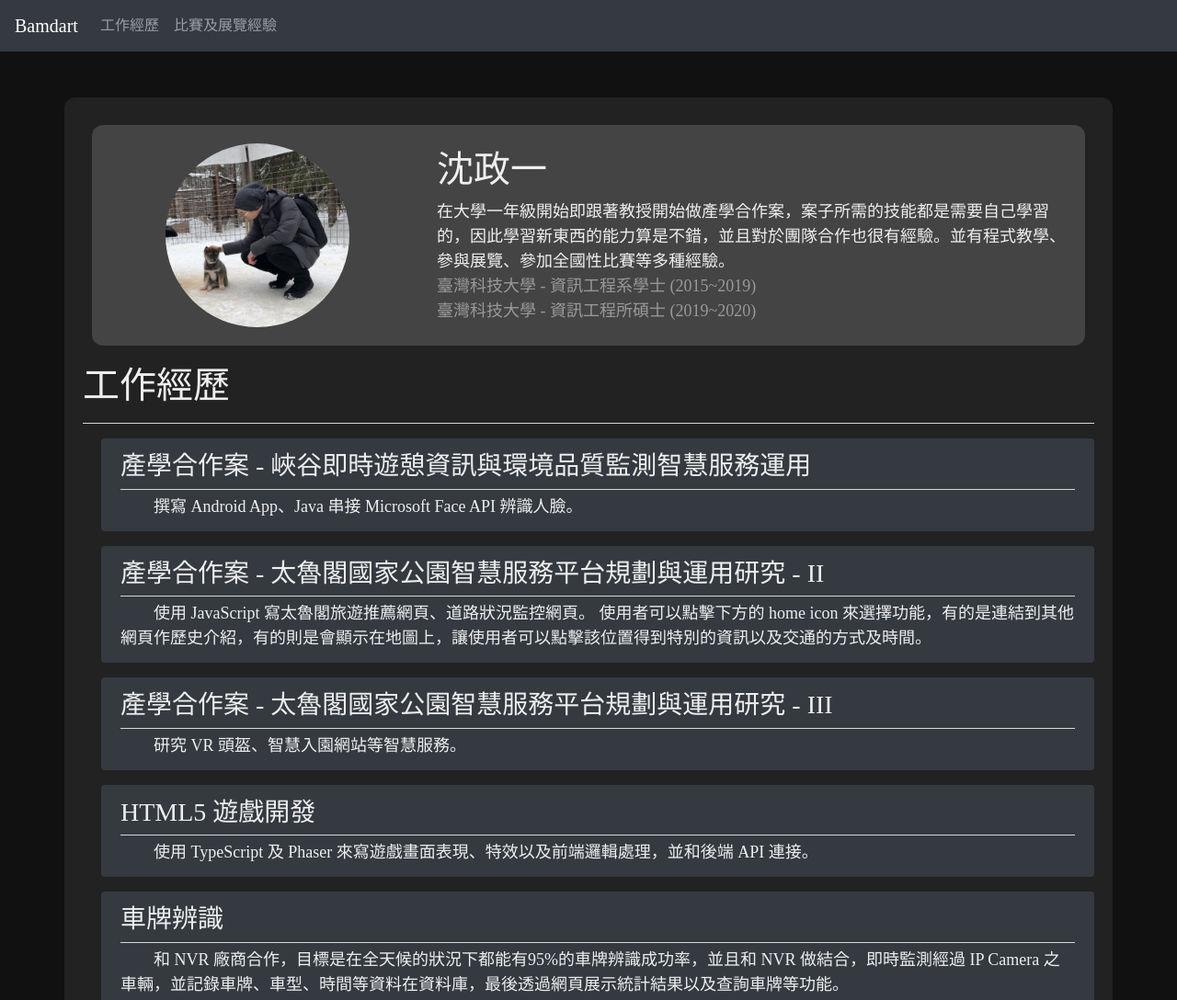
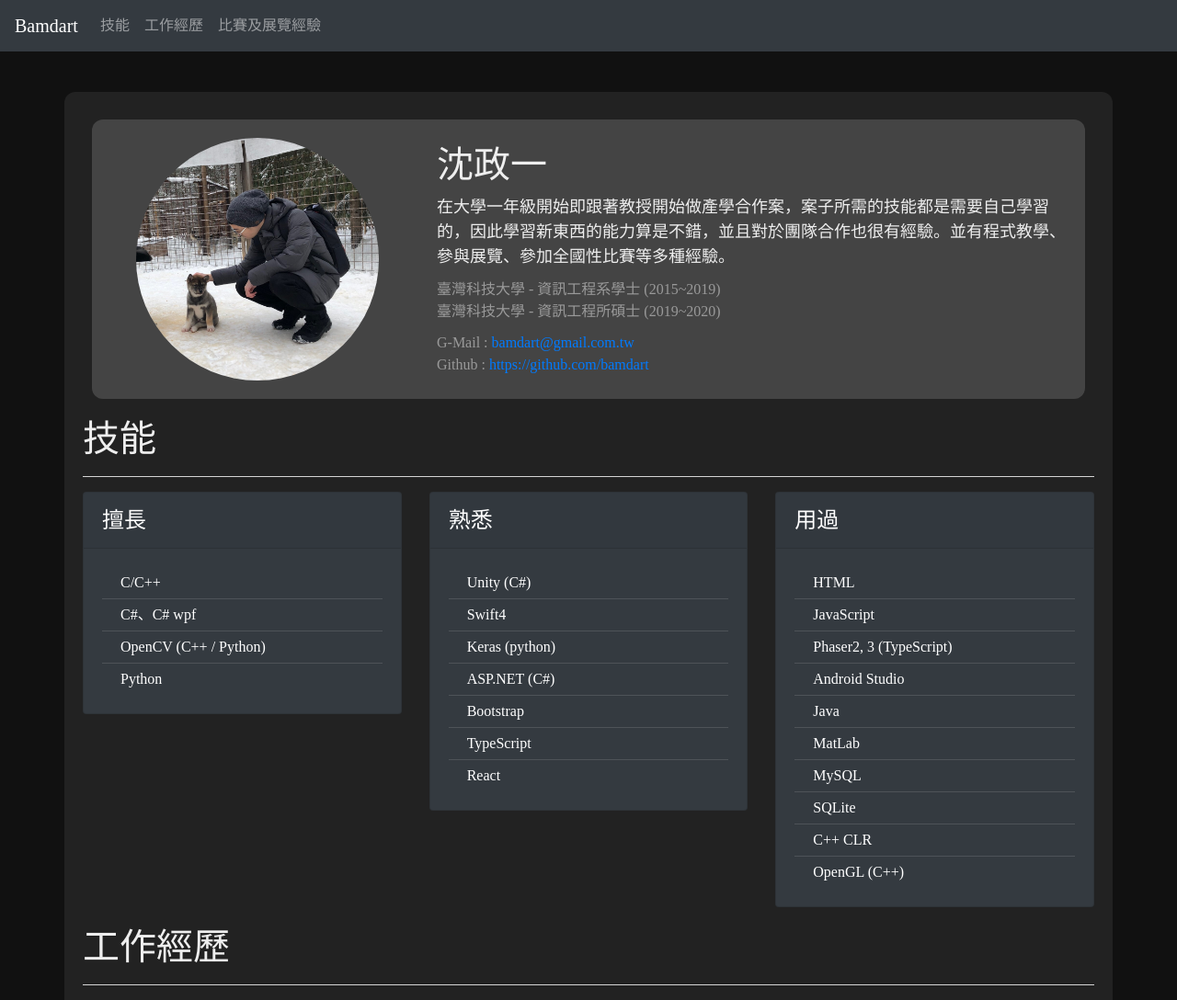
Before and after one commit to bamdart/bamdart.github.io, a plain HTML site: page index.html in a window 1280 px wide. Shown: the top 1088 px of the page at 92% size. Drawn offline with nearby package versions, Linux system fonts and the light colour scheme.

Commit message:
update web info

```diff
--- a/index.html
+++ b/index.html
@@ -18,6 +18,11 @@
     hr {
       background-color:#EEEEEE;
     }
+    .list-group-item {
+      padding-top:5px;
+      padding-bottom:5px;
+      border: 1px solid rgba(255, 255, 255, .125);
+    }
   </style>
 
   <body style="background-color: #111111; color:#EEEEEE; font-family:Microsoft JhengHei;">
@@ -27,24 +32,84 @@
     <script src="https://cdn.jsdelivr.net/npm/popper.js@1.16.1/dist/umd/popper.min.js" integrity="sha384-9/reFTGAW83EW2RDu2S0VKaIzap3H66lZH81PoYlFhbGU+6BZp6G7niu735Sk7lN" crossorigin="anonymous"></script>
     <script src="https://stackpath.bootstrapcdn.com/bootstrap/4.5.2/js/bootstrap.min.js" integrity="sha384-B4gt1jrGC7Jh4AgTPSdUtOBvfO8shuf57BaghqFfPlYxofvL8/KUEfYiJOMMV+rV" crossorigin="anonymous"></script>
 
-    <nav class="navbar navbar-expand navbar-dark bg-dark">
+    <nav class="navbar fixed-top navbar-expand navbar-dark bg-dark">
       <a class="navbar-brand" href="#">Bamdart</a>
       <div class="navbar-nav">
+        <a class="nav-link" href="#skill">技能</a>
         <a class="nav-link" href="#experience">工作經歷</a>
         <a class="nav-link" href="#achievement">比賽及展覽經驗</a>
       </div>
     </nav>
 
-    <div class="container" style="background-color:#222222; border-radius: 12px; margin-top: 50px; margin-bottom: 50px; padding:20px; ">
+    <div class="container" style="background-color:#222222; border-radius: 12px; margin-top: 100px; margin-bottom: 50px; padding:20px; ">
       <div class="row align-items-center" style="padding-top:20px; padding-bottom:20px; margin:10px; background-color:#444444; border-radius: 12px;">
-        <div class="col-12 col-md-4" style="height:200px">
-          <img src="./me_small.jpg" class="mx-auto d-block" style="max-height: 100%; max-width: 100%; border-radius:50%">
+        <div class="col-12 col-md-4" style="min-height:200px">
+          <img src="./me_small.jpg" class="mx-auto d-block" style="max-height: 80%; max-width: 80%; border-radius:50%">
         </div>
         <div class="col-12 col-md-8">
           <h1>沈政一</h1>
-          <p>在大學一年級開始即跟著教授開始做產學合作案，案子所需的技能都是需要自己學習的，因此學習新東西的能力算是不錯，並且對於團隊合作也很有經驗。並有程式教學、參與展覽、參加全國性比賽等多種經驗。</p>
-          <p style="padding:0px; color: #999999;">臺灣科技大學 - 資訊工程系學士 (2015~2019)</p>
-          <p style="padding:0px; color: #999999;">臺灣科技大學 - 資訊工程所碩士 (2019~2020)</p>
+          <p style="margin-bottom: 10px;">在大學一年級開始即跟著教授開始做產學合作案，案子所需的技能都是需要自己學習的，因此學習新東西的能力算是不錯，並且對於團隊合作也很有經驗。並有程式教學、參與展覽、參加全國性比賽等多種經驗。</p>
+          <p style="color: #999999; font-size:16px;">臺灣科技大學 - 資訊工程系學士 (2015~2019)</p>
+          <p style="margin-bottom: 10px; color: #999999; font-size:16px;">臺灣科技大學 - 資訊工程所碩士 (2019~2020)</p>
+          <p style="color: #999999; font-size:16px;">G-Mail : <a  href = "mailto:bamdart@gmail.com.tw">bamdart@gmail.com.tw</a></p>
+          <p style="color: #999999; font-size:16px;">Github : <a href="https://github.com/bamdart">https://github.com/bamdart</a></p>
+        </div>
+      </div>
+
+      <div id="skill" class="row" style="margin-top: 20px;">
+        <div class="col">
+          <h1>技能</h1>
+          <hr>
+          <div class="row">
+            <div class="col-12 col-md-4">
+              <div class="card text-white bg-dark" style="width: 100%;">
+                <div class="card-header" style="font-size:24px;">擅長</div>
+                <div class="card-body">
+                  <ul class="list-group list-group-flush" style="border-color: #EEEEEE;">
+                    <li class="list-group-item text-gray bg-dark">C/C++</li>
+                    <li class="list-group-item text-gray bg-dark">C#、C# wpf</li>
+                    <li class="list-group-item text-gray bg-dark">OpenCV (C++ / Python)</li>
+                    <li class="list-group-item text-gray bg-dark">Python</li>
+                  </ul>
+                </div>
+              </div>
+            </div>
+            <div class="col-12 col-md-4">
+              <div class="card text-white bg-dark" style="width: 100%;">
+                <div class="card-header" style="font-size:24px;">熟悉</div>
+                <div class="card-body">
+                  <ul class="list-group list-group-flush" style="border-color: #EEEEEE;">
+                    <li class="list-group-item text-gray bg-dark">Unity (C#)</li>
+                    <li class="list-group-item text-gray bg-dark">Swift4</li>
+                    <li class="list-group-item text-gray bg-dark">Keras (python)</li>
+                    <li class="list-group-item text-gray bg-dark">ASP.NET (C#)</li>
+                    <li class="list-group-item text-gray bg-dark">Bootstrap</li>
+                    <li class="list-group-item text-gray bg-dark">TypeScript</li>
+                    <li class="list-group-item text-gray bg-dark">React</li>
+                  </ul>
+                </div>
+              </div>
+            </div>
+            <div class="col-12 col-md-4">
+              <div class="card text-white bg-dark" style="width: 100%;">
+                <div class="card-header" style="font-size:24px;">用過</div>
+                <div class="card-body">
+                  <ul class="list-group list-group-flush" style="border-color: #EEEEEE;">
+                    <li class="list-group-item text-gray bg-dark">HTML</li>
+                    <li class="list-group-item text-gray bg-dark">JavaScript</li>
+                    <li class="list-group-item text-gray bg-dark">Phaser2, 3 (TypeScript)</li>
+                    <li class="list-group-item text-gray bg-dark">Android Studio</li>
+                    <li class="list-group-item text-gray bg-dark">Java</li>
+                    <li class="list-group-item text-gray bg-dark">MatLab</li>
+                    <li class="list-group-item text-gray bg-dark">MySQL</li>
+                    <li class="list-group-item text-gray bg-dark">SQLite</li>
+                    <li class="list-group-item text-gray bg-dark">C++ CLR</li>
+                    <li class="list-group-item text-gray bg-dark">OpenGL (C++)</li>
+                  </ul>
+                </div>
+              </div>
+            </div>
+          </div>
         </div>
       </div>
 
@@ -121,6 +186,38 @@
           </div>
         </div>
       </div>
+
+      <div id="portfolio" class="row" style="margin-top: 20px;">
+        <div class="col">
+          <h1>作品集</h1>
+          <hr>
+          <div class="alert bg-dark text-gray" style="margin-left:20px;">
+            <h3>Gravity</h3>
+            <hr style="margin-top:5px; margin-bottom:5px;">
+            <div class="embed-responsive embed-responsive-16by9">
+              <iframe class="embed-responsive-item" src="https://www.youtube.com/embed/koCh1QU4ZAQ?rel=0" allowfullscreen></iframe>
+            </div>
+          </div>
+
+          <div class="alert bg-dark text-gray" style="margin-left:20px;">
+            <h3>EasyMRT</h3>
+            <hr style="margin-top:5px; margin-bottom:5px;">
+            <div class="embed-responsive embed-responsive-16by9">
+              <iframe class="embed-responsive-item" src="https://www.youtube.com/embed/UgTeyr1mbkw?rel=0" allowfullscreen></iframe>
+            </div>
+          </div>
+
+          <div class="alert bg-dark text-gray" style="margin-left:20px;">
+            <h3>Refuge</h3>
+            <hr style="margin-top:5px; margin-bottom:5px;">
+            <div class="embed-responsive embed-responsive-16by9">
+              <iframe class="embed-responsive-item" src="https://www.youtube.com/embed/Q_B353Ijfgg?rel=0" allowfullscreen></iframe>
+            </div>
+          </div>
+
+
+        </div>
+      </div>
     </div>
   </body>
 </html>
```
Also changed, not shown: icon/github.png (added).
